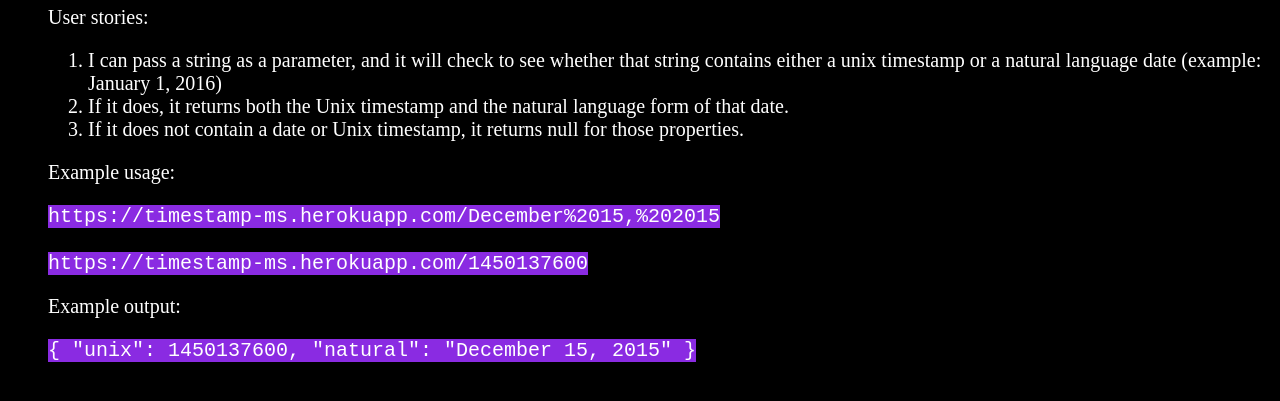
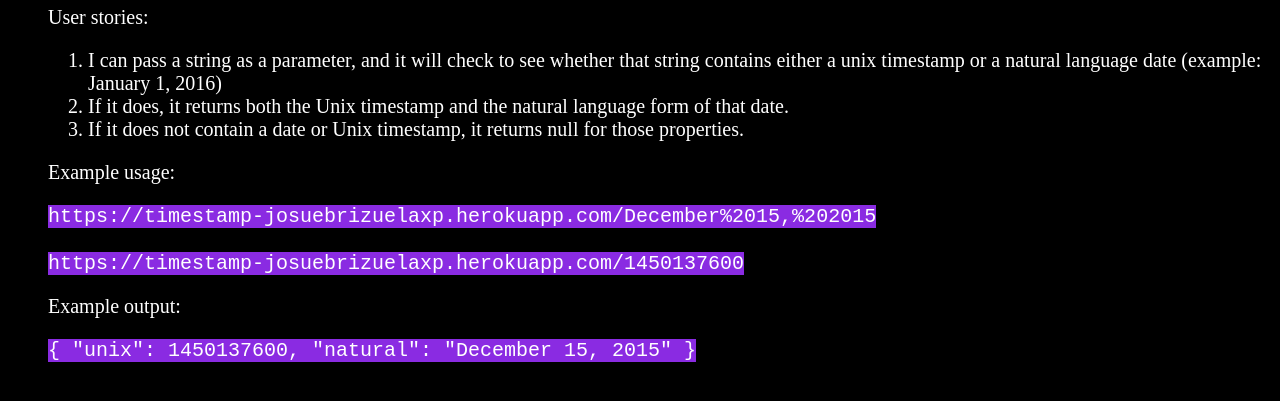
Before and after one commit to josueBrizuelaXD/timestamp-microservice, a website: page index.html in a window 1280 px wide. Shown: the part 95-496 px from the top of the page. Drawn offline with Linux system fonts and the light colour scheme.

Commit message:
added my links to the html page

```diff
--- a/index.html
+++ b/index.html
@@ -41,10 +41,10 @@
 
 	<div>
 	<p>Example usage:</p>
-	<code>https://timestamp-ms.herokuapp.com/December%2015,%202015</code>
+	<code>https://timestamp-josuebrizuelaxp.herokuapp.com/December%2015,%202015</code>
 		<br>
 		<br>
-	<code>https://timestamp-ms.herokuapp.com/1450137600</code>
+	<code>https://timestamp-josuebrizuelaxp.herokuapp.com/1450137600</code>
 	</div>
 
 	<div>
```
